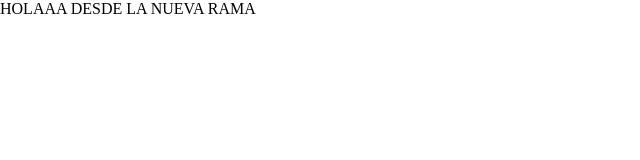
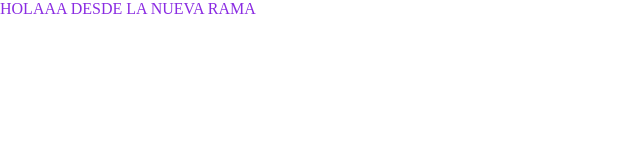
Before and after one commit to nooanc-alt/UNIDAD2, a plain HTML site: page s36/asset/css/index.html in a window 1280 px wide. Shown: the whole page, without its empty margins (0-640 px from the left). Drawn offline with Linux system fonts and the light colour scheme.

Commit message:
feat: add p color

```diff
--- a/s36/asset/css/style.css
+++ b/s36/asset/css/style.css
@@ -3,3 +3,7 @@
   padding: 0;
   box-sizing: border-box;
 }
+
+p {
+  color: blueviolet;
+}
```
